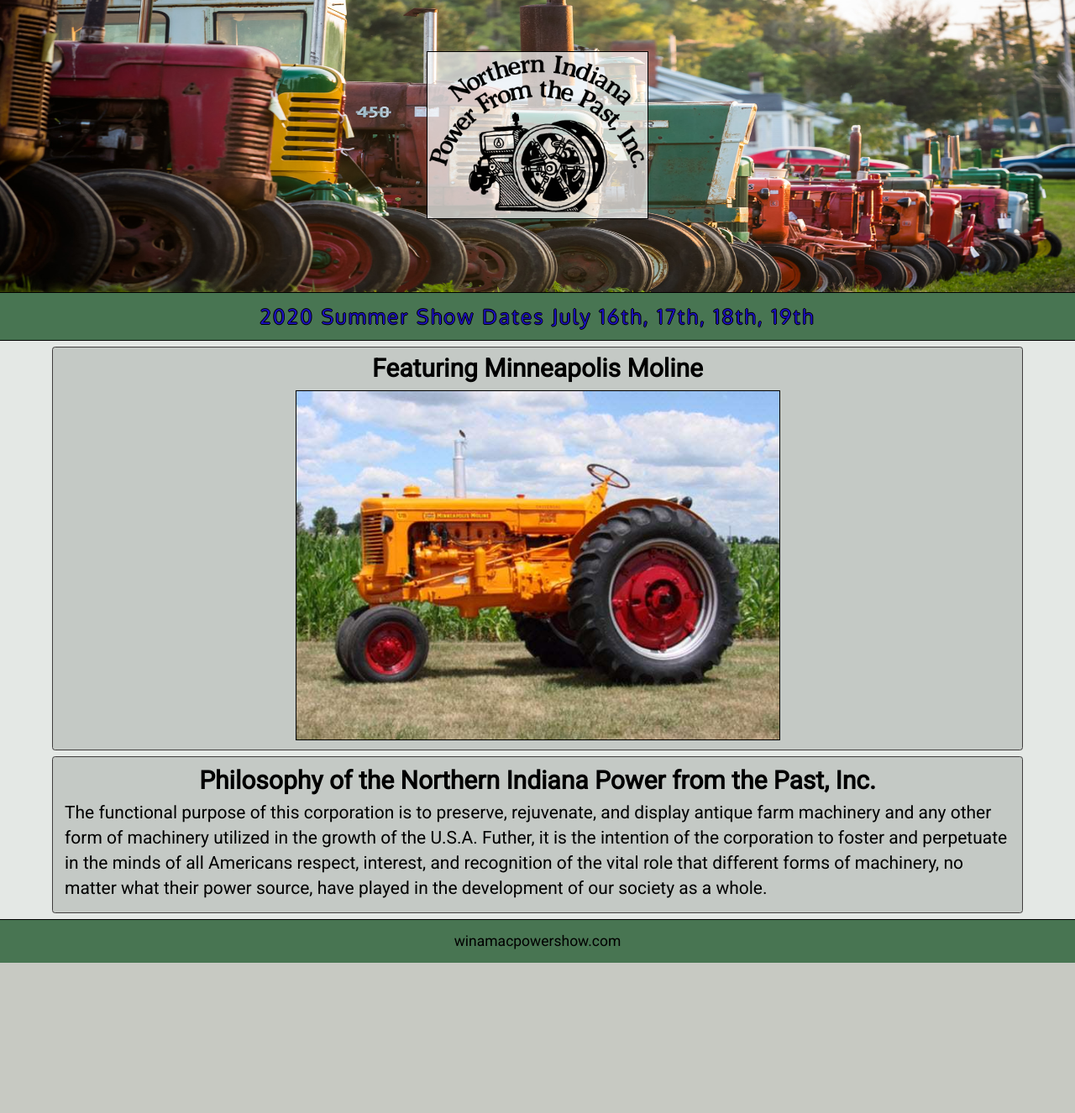
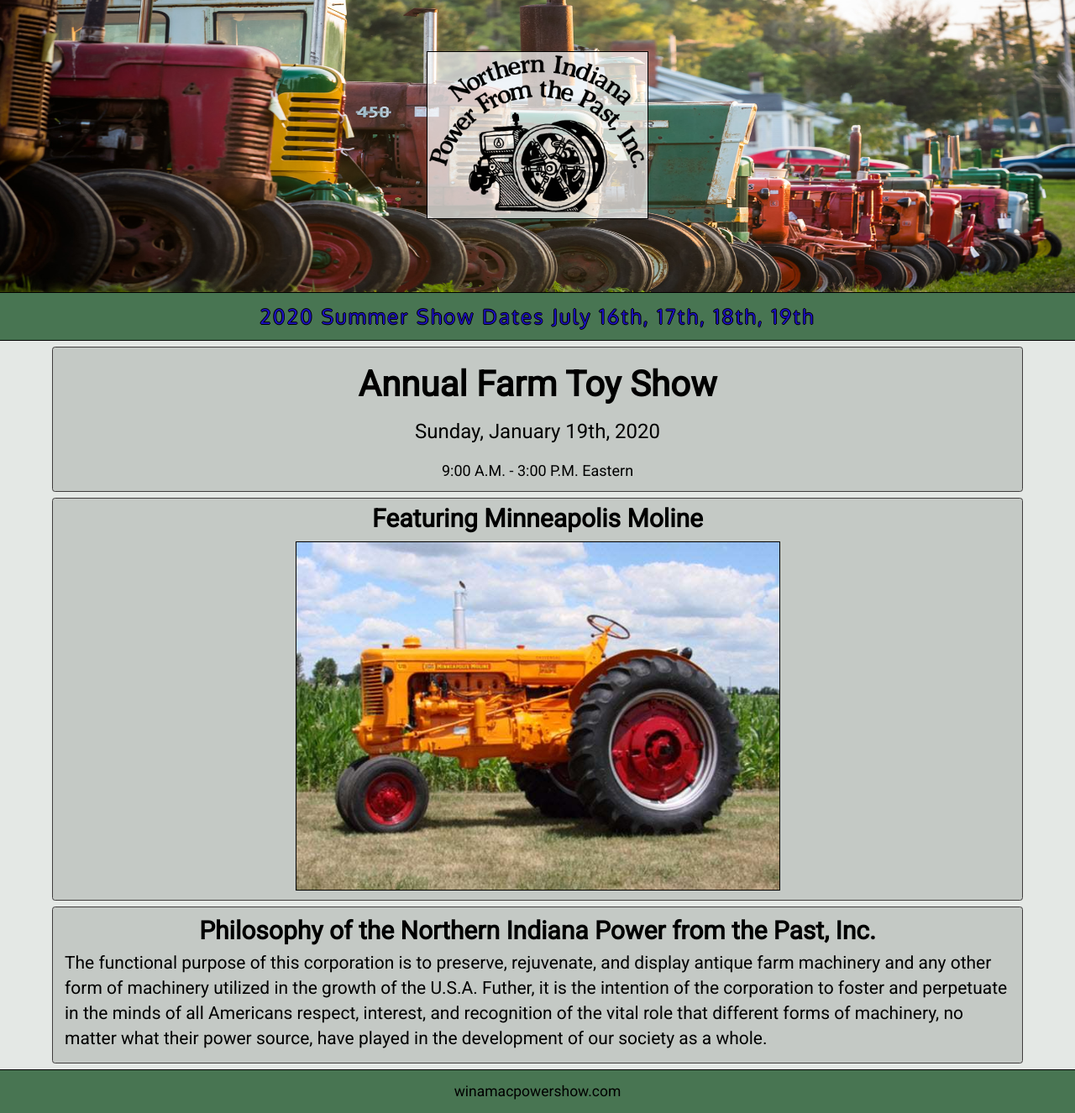
Before and after one commit to hckscripter6/winamacpowershow-flask, a Flask app: page / in a window 1280 px wide. Shown: the part 52-1378 px from the top of the page at 84% size. Before the commit the page ends 1199 px from the top, so only its background shows below. Run offline with Flask 2, Linux system fonts and the light colour scheme; data that the repository does not hold is empty; some libraries are stand-ins or nearby versions; some web fonts are replaced.

Commit message:
add icon and toyshow banner

```diff
--- a/static/css/stylesheet.css
+++ b/static/css/stylesheet.css
@@ -4,7 +4,7 @@
 
 body {
 	background-color: #E4E8E5;
-	font-family: 'Roboto', serif;
+	font-family: 'Roboto', sans-serif;
 	color: black;
 }
 
@@ -129,15 +129,23 @@ div.banner {
 div.banner img {
     width: 100%;
 }
+
 div.toy-show-banner {
 	margin-top: .5em;
-	padding: 1em;
-	font-family: Impact, Haettenschweiler, 'Arial Narrow Bold', sans-serif;
+	padding: .25em;
 	text-align: center;
 }
 
+
 div.toy-show-banner h2 {
 	font-size: 3em;
+    font-weight: bold;
+    margin: .4em;
+
+}
+
+div.toy-show-banner h3 {
+    margin-bottom: 1em;
 }
 
 div.notification {
@@ -822,6 +830,10 @@ div.single-update p:first-of-type {
 		font-size: 1em;
 	}
 
+    div.toy-show-banner h2 {
+		font-size: 1.9em;
+	}
+
 	div.mission h2 {
 		font-size: 1.5em;
 	}
--- a/templates/base.html
+++ b/templates/base.html
@@ -5,6 +5,7 @@
   <head>
     {%- block head %}
     <title>{% block title %}{{title|default}}{% endblock title %}</title>
+    <link rel="shortcut icon" href="{{ url_for('static', filename='images/favicon.ico') }}">
 	<script
 			  src="https://code.jquery.com/jquery-3.2.1.min.js"
 			  integrity="sha256-hwg4gsxgFZhOsEEamdOYGBf13FyQuiTwlAQgxVSNgt4="
--- a/templates/index.html
+++ b/templates/index.html
@@ -86,6 +86,13 @@ Winamac Power From The Past
 	</div>
 </div>
 -->
+<a href="{{ url_for('toy_show') }}" style="color: black;">
+    <div class="toy-show-banner">
+        <h2>Annual Farm Toy Show</h2>
+        <h3>Sunday, January 19th, 2020</h3>
+        <h4>9:00 A.M. - 3:00 P.M. Eastern</h4>
+    </div>
+</a>
 
 <div class="tractor-picture" style="margin-top: .5em;">
     <h2 class="bold" style="text-align: center; margin: .25em 0; padding: 0;">Featuring Minneapolis Moline</h2>
```
Also changed, not shown: static/images/favicon.ico (added).
